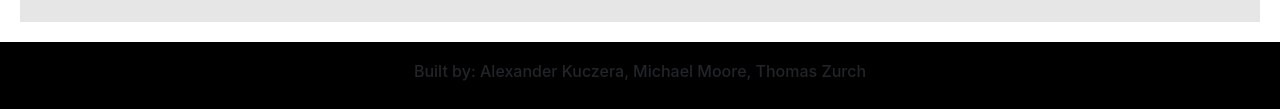
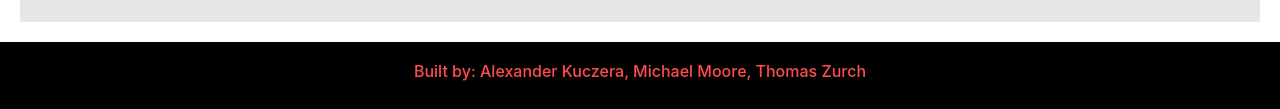
Before and after one commit to chingu-voyage4/Toucans-Team-13, a plain HTML site: page index.html in a window 1280 px wide. Shown: the part 1563-1672 px from the top of the page. Drawn offline with nearby package versions, Linux system fonts and the light colour scheme.

Commit message:
updated content from map branch

```diff
--- a/css/main.css
+++ b/css/main.css
@@ -76,5 +76,5 @@ body {
   text-align: center;
 }
 .footer h6{
-  olor: #ff4d4d;
+  color: #ff4d4d;
 }
```
